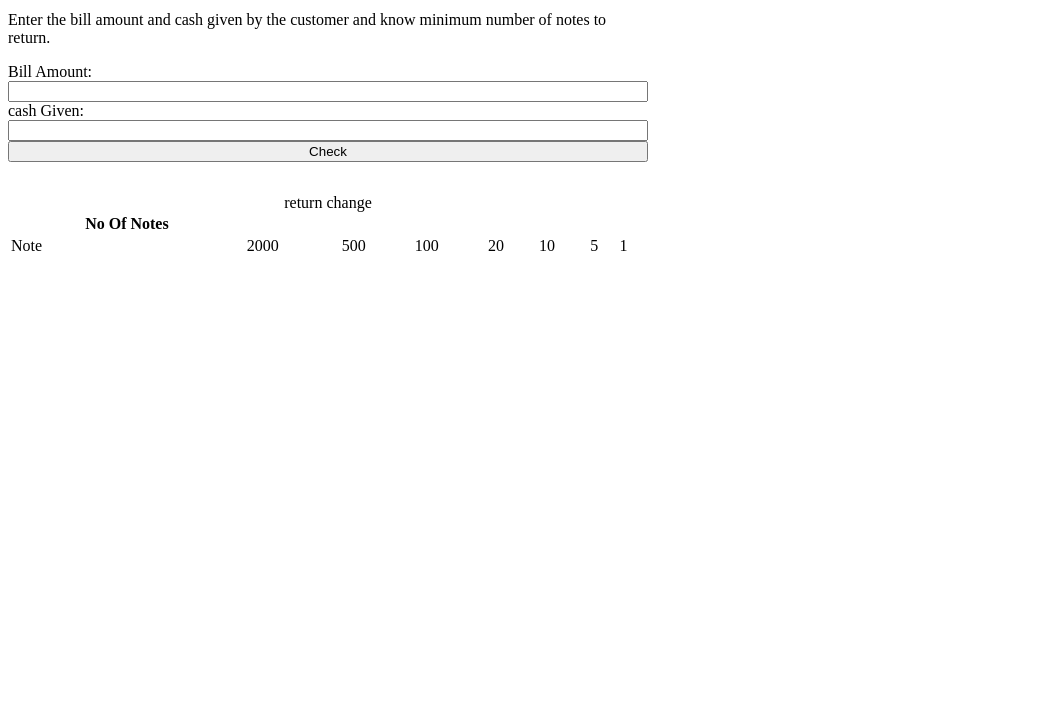
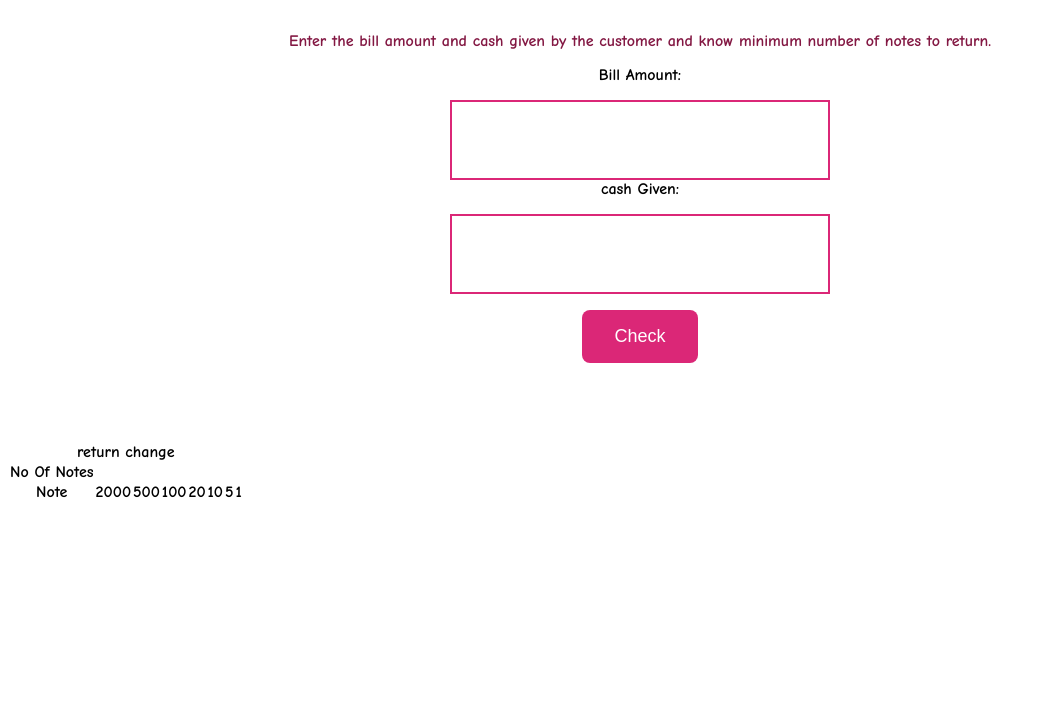
Before and after one commit to Lavanyabts/mark-10, a plain HTML site: page index.html in a window 1280 px wide. Shown: the part 93-800 px from the top of the page, without its empty margins (0-1046 px from the left). Drawn offline with Linux system fonts and the light colour scheme; a web font is replaced by a local one.

Commit message:
Update style.css

```diff
--- a/style.css
+++ b/style.css
@@ -1,7 +1,60 @@
-*{
+@import url('https://fonts.googleapis.com/css2?family=Comic+Neue:wght@400;700&family=Fira+Sans+Condensed:ital,wght@0,300;1,200&family=Open+Sans:ital@1&family=Patrick+Hand&family=Rubik&family=Supermercado+One&display=swap');
+
+* {
+    padding: 0;
+    margin: 0;
+    box-sizing: border-box;
 }
-.container {
-    display: flex;
-    flex-direction: column;
-    width: 50vw;
+
+:root {
+    --primary-color: #db2777;
 }
+
+body {
+    font-family: 'Comic Neue', cursive;
+    text-align: center;
+    color: black;
+    margin: 1vh;
+    font-weight: bolder;
+}
+
+h1 {
+    color: var(--primary-color);
+    text-align: center;
+    padding: 2rem;
+}
+
+p {
+    color: #831843;
+    padding: 1rem;
+}
+
+input {
+    box-sizing: border-box;
+    display: block;
+    width: 30%;
+    margin: auto;
+    min-height: 10vh;
+    margin-top: 1rem;
+    font-size: large;
+    border: 2px solid var(--primary-color);
+    text-align: center;
+}
+
+#check-button {
+    background-color: var(--primary-color);
+    border: none;
+    color: #fff;
+    margin: 1rem 0rem;
+    padding: 1rem 2rem;
+    border-radius: 0.5rem;
+    font-size: large;
+    cursor: pointer;
+    outline: #fff;
+}
+
+#error-message {
+    display: block;
+    font-size: larger;
+    margin: 1rem;
+}
```
